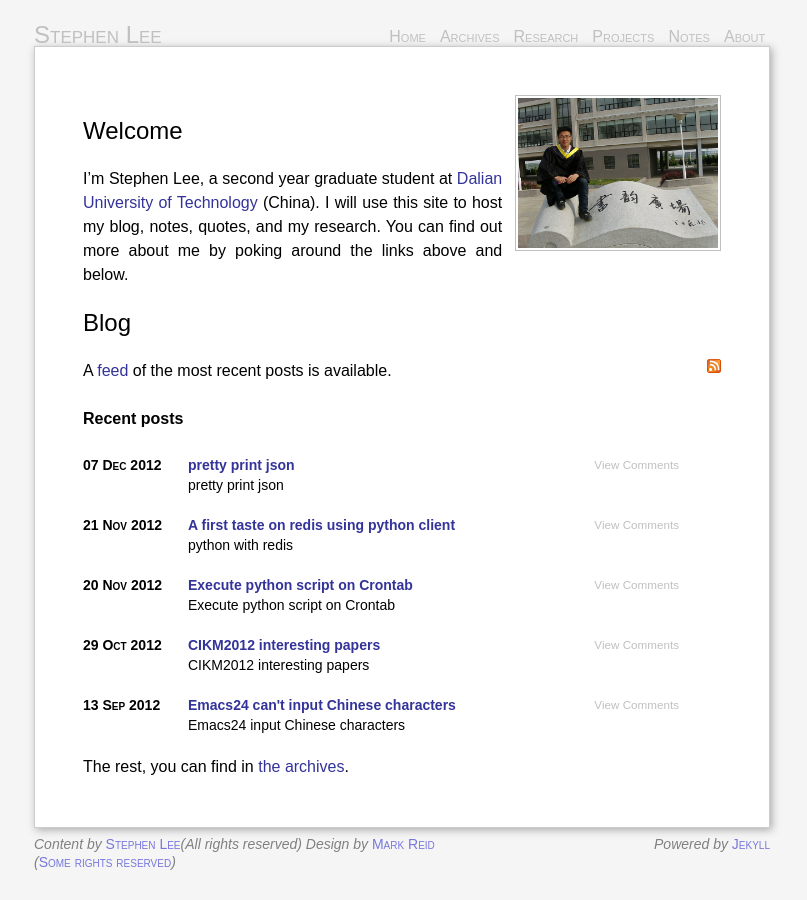
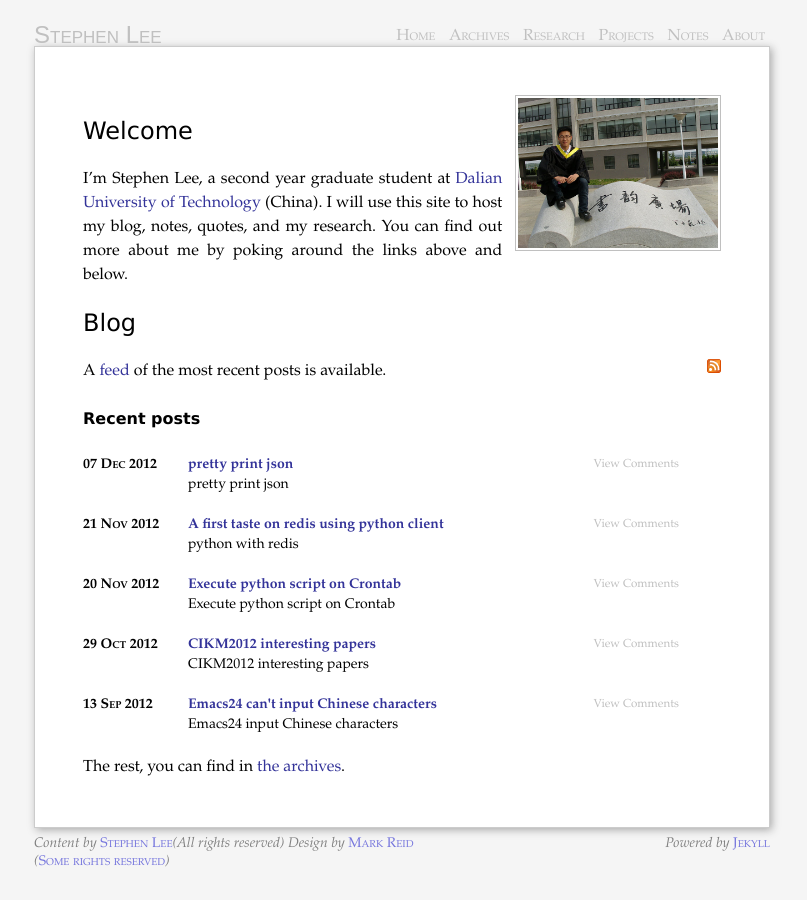
Before and after one commit to stephenLee/stephenlee.github.com, a Jekyll site: the page built from index.markdown, in a window 1280 px wide. Shown: the whole page, without its empty margins (238-1045 px from the left). Built offline with Jekyll 4.4.1, drawn with Linux system fonts in a browser that asks for light colours; comment, search, counter and statistics services are not loaded.

Commit message:
Updated screen.css

```diff
--- a/files/css/screen.css
+++ b/files/css/screen.css
@@ -21,8 +21,8 @@ body,div,dl,dt,dd,ul,ol,li,h1,h2,h3,h4,h5,h6,pre,form,fieldset,p,blockquote,th,t
 /* @end */
 
 body {
-	/* font-family: Palatino, georgia, "times new roman", serif; */
-	font-family: 'Source Sans Pro', sans-serif;
+	font-family: Palatino, georgia, "times new roman", serif;
+	/* font-family: 'Source Sans Pro', sans-serif; */
 	background-color: whitesmoke;
 	background-position: center -18em;
 	background-repeat: repeat-x;
@@ -46,8 +46,8 @@ h1,h2,h3,h4 {
 	font-size:1.5em;
 	font-weight: normal;
 	clear: left;
-	/* font-family: 'lucida grande', sans-serif; */
-	font-family: 'Source Sans Pro', sans-serif;
+	font-family: 'lucida grande', sans-serif;
+	/* font-family: 'Source Sans Pro', sans-serif; */
 }
 h1 { margin-bottom: 1em; }
 h2 {
@@ -287,8 +287,8 @@ body#Kith #header a.kith
 	padding-right: 3em;
 }
 .section h1 {
-	/* font-family: Palatino, georgia, serif; */
-	font-family: 'Source Sans Pro', sans-serif;
+	font-family: Palatino, georgia, serif;
+	/* font-family: 'Source Sans Pro', sans-serif; */
 	font-size: 100%;
 	line-height: 1.43em;
 	position: absolute;
```
